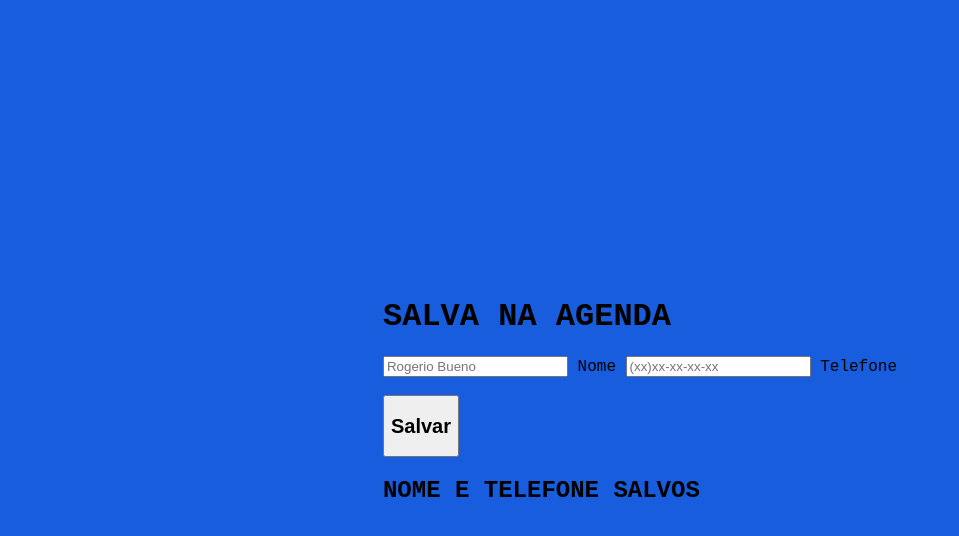
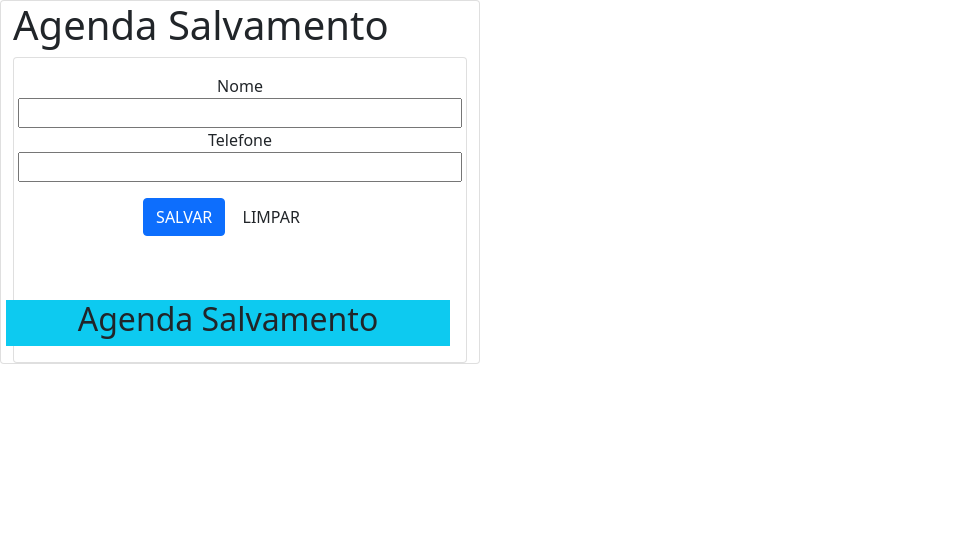
Before and after one commit to Gerisbr/APP-agendanovo, a website: page appagendanovo/www/index.html in a window 1280 px wide. Shown: the whole page, without its empty margins (0-959 px from the left). Drawn offline with nearby package versions, Linux system fonts and the light colour scheme.

Commit message:
Update index.html

```diff
--- a/appagendanovo/www/index.html
+++ b/appagendanovo/www/index.html
@@ -1,40 +1,56 @@
-<html>
+<!DOCTYPE html>
+<html lang="en">
 <head>
-        <meta charset="utf-8">
-
-        <meta http-equiv="Content-Security-Policy" content="default-src 'self' data: https://ssl.gstatic.com 'unsafe-eval'; style-src 'self' 'unsafe-inline'; media-src *; img-src 'self' data: content:;">
-        <meta name="format-detection" content="telephone=no">
-        <meta name="msapplication-tap-highlight" content="no">
-        <meta name="viewport" content="initial-scale=1, width=device-width, viewport-fit=cover">
-        <meta name="color-scheme" content="light dark">
-        <link rel="stylesheet" href="css/index.css">
-        <link rel="styesheet" href="bootstrap/dist/css/bootstrap.min.css">
-        <title>App Agendas</title>
+    <meta charset="UTF-8">
+    <meta http-equiv="X-UA-Compatible" content="IE=edge">
+    <meta name="viewport" content="width=device-width, initial-scale=1.0">
+    <title>Agenda Salvamento</title>
+    <link rel="stylesheet" href="./bootstrap/dist/css/bootstrap.min.css">
+    <link rel="stylesheet" href="css/style.css">
 </head>
 <body>
-        <div class="app">
-            <h1 class = "mt-4"> SALVA NA AGENDA </h1>
+
+    <div class="card" style="width: 30rem;">
+<main class="container">
+<h1>Agenda Salvamento</h1>
+
+
+<div class="card">
+    <div class="card-body">
+<div class="row text-center">
+<label for="nome">Nome</label>
+<input type="text" id="nome">
+
+</div>
+
+<div class="row text-center">
+<label for="telefone">Telefone</label>
+<input type="text" id="telefone">
+</div>
+
+
+<div class="row text-center">
 <div class="row">
-
-                <input type="text" id="anotacoes" placeholder="Rogerio Bueno" required="required" name="nome" />
-                <label for="nome">Nome</label>
-
-                <input type="tel" id="tele" placeholder="(xx)xx-xx-xx-xx" name="fone" />
-                <label for="fone">Telefone</label>
-            </div>
-        <div class="row">
-<br>
     <div class="col mt-3 text-center">
-            <button type="button" class="btn btn-primary btn-lg" id="botao-salvar"><H2>Salvar</H2></button>
+        <button type="button" class="btn btn-primary" id="salvar">SALVAR</button>
+        <button type="button" class="btn btn-orange" id="limpar">LIMPAR</button>
+        <ul id="lista-Contato"></ul>
     </div>
 </div>
+
+
+
 <div class="row mt-5 bg-info">
-            <div class="col-lg-12"><h2>NOME E TELEFONE SALVOS</h2></div>
-            <div class="col-lg-12" id="anotacoes-salvas"></div>
+    <div class="col lg-12 text-secondary">
+ </div><h2>Agenda Salvamento</h2> </div>
+    <div class="col lg-10" id="anotacoes-salvas"></div>
 </div>
-        <main>
 
-        <script src="bootstrap/dist/js/bootstrap.bundle.js"></script>
-        <script src="js/index.js"></script>
+
+
+
+</main>
+    <script src="./bootstrap/dist/js/bootstrap.bundle.js"></script>
+    <script src="js/app.js"></script>
 </body>
 </html>
```
Lines whose indentation alone changed are shown as unchanged.
